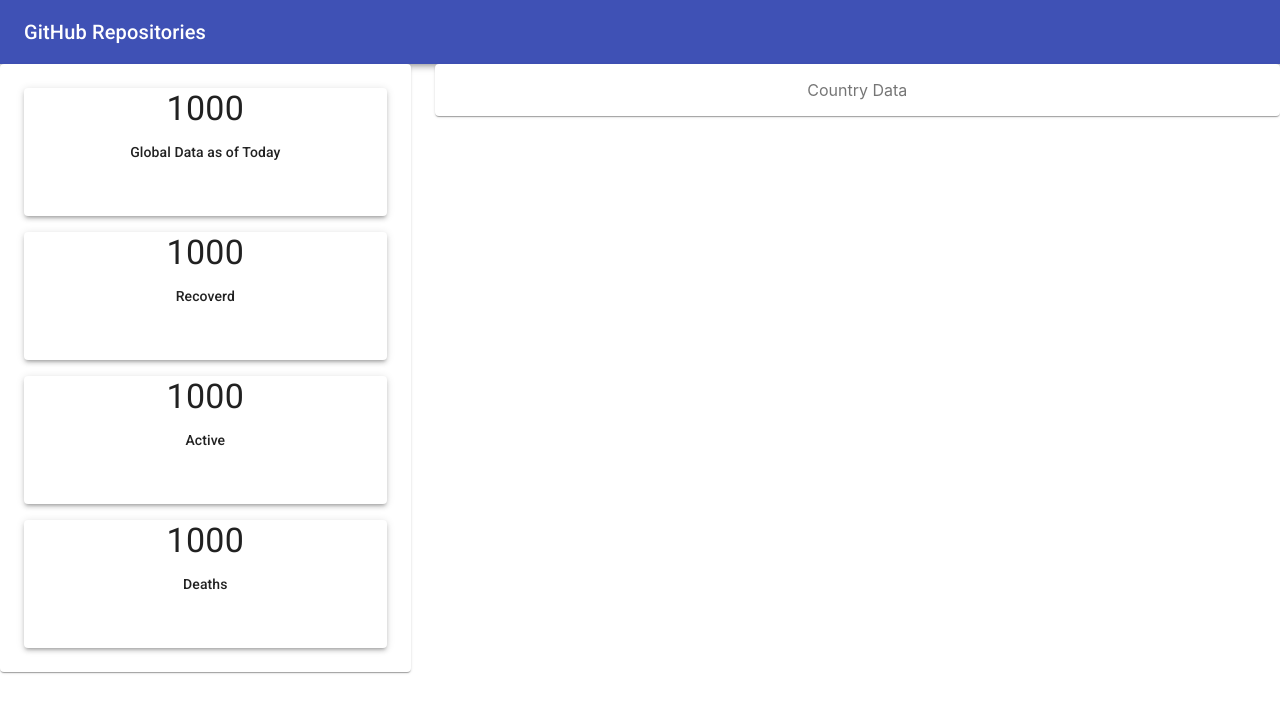
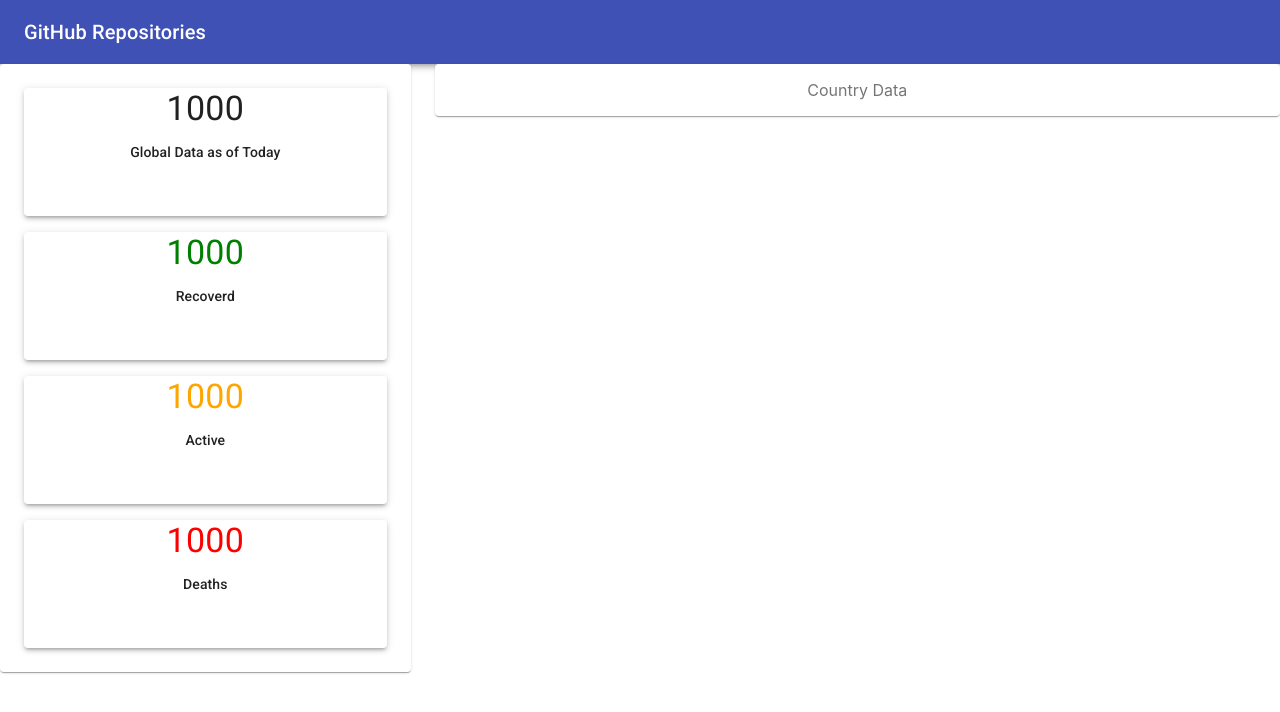
Before and after one commit to samadakram/Material-Ui_Layout-example, a React (Create React App) app: page / in a window 1280 px wide. Shown: the top 712 px of the page. Built offline with nearby package versions, Linux system fonts and the light colour scheme.

Commit message:
Updated GlobalData

```diff
--- a/src/components/GlobalData.js
+++ b/src/components/GlobalData.js
@@ -29,7 +29,7 @@ export default function GlobalData() {
                 </Typography>
             </Paper>
             <Paper elevation={3}>
-                <Typography variant="h4" gutterBottom>
+                <Typography variant="h4" gutterBottom style={{color: 'green',}}>
                     1000
                 </Typography>
                 <Typography variant="subtitle2" gutterBottom>
@@ -37,7 +37,7 @@ export default function GlobalData() {
                 </Typography>
             </Paper>
             <Paper elevation={3}>
-                <Typography variant="h4" gutterBottom>
+                <Typography variant="h4" gutterBottom style={{color: 'orange',}}>
                     1000
                 </Typography>
                 <Typography variant="subtitle2" gutterBottom>
@@ -45,7 +45,7 @@ export default function GlobalData() {
                 </Typography>
             </Paper>
             <Paper elevation={3}>
-                <Typography variant="h4" gutterBottom>
+                <Typography variant="h4" gutterBottom style={{color: 'red',}}>
                     1000
                 </Typography>
                 <Typography variant="subtitle2" gutterBottom>
```
Also changed, not shown: 1 other file (tests, documents, lock files or other folders).
